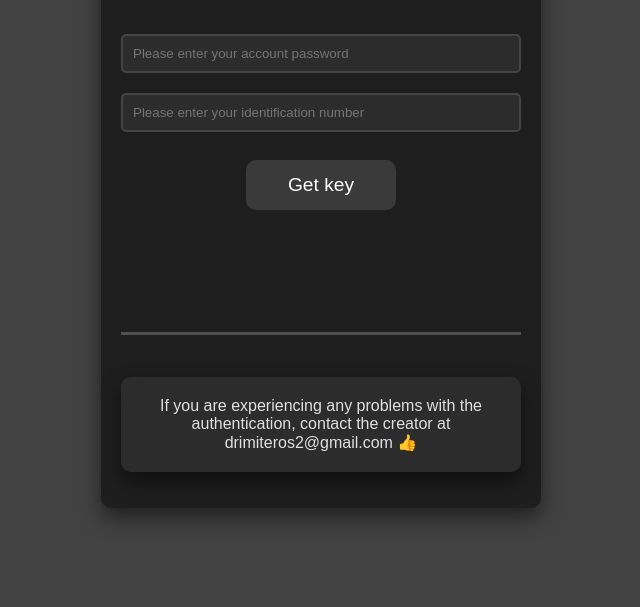
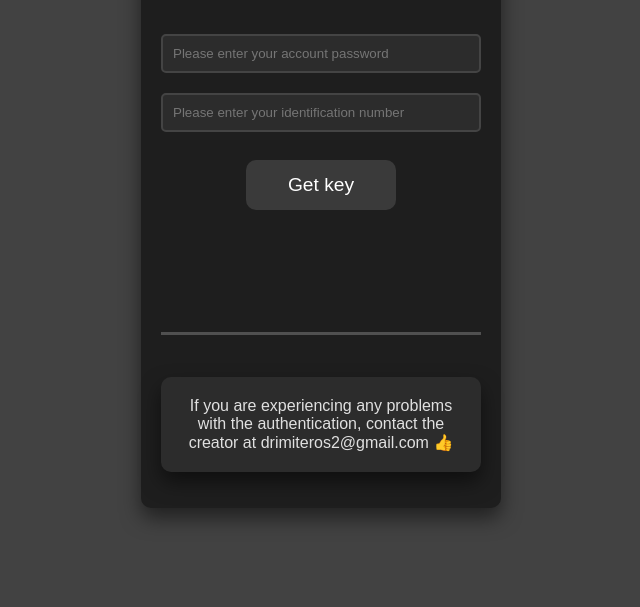
Before and after one commit to Drimiteros/2FA.io, a plain HTML site: page index.html in a window 1280 px wide. Shown: the part 193-800 px from the top of the page, without its empty margins (319-959 px from the left). Drawn offline with nearby package versions, Linux system fonts and the light colour scheme.

Commit message:
Add files via upload

```diff
--- a/styles.css
+++ b/styles.css
@@ -15,7 +15,7 @@ body {
     padding: 20px;
     border-radius: 10px;
     box-shadow: 0px 10px 20px rgba(0, 0, 0, 0.5);
-    max-width: 25rem;
+    max-width: 20rem;
 }
 
 .container2 p {
```
